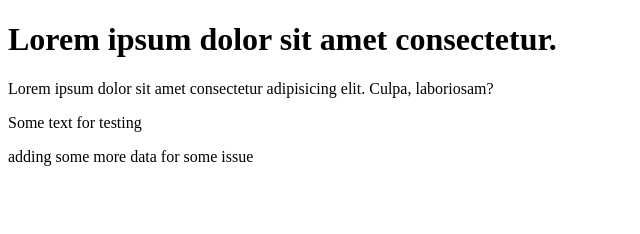
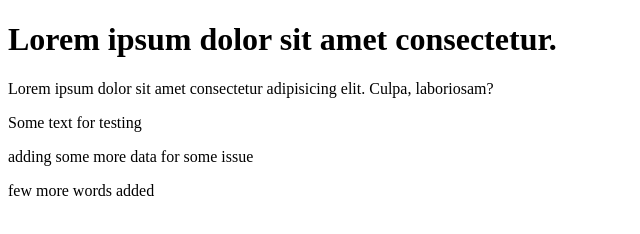
Before and after one commit to SrikanthReddyD/learn-git, a plain HTML site: page index.html in a window 1280 px wide. Shown: the whole page, without its empty margins (0-640 px from the left). Drawn offline with Linux system fonts and the light colour scheme.

Commit message:
few more words added

```diff
--- a/index.html
+++ b/index.html
@@ -11,5 +11,6 @@
     <p>Lorem ipsum dolor sit amet consectetur adipisicing elit. Culpa, laboriosam?</p>
     <p> Some text for testing</p>
     <p>adding some more data for some issue</p>
+    <p>few more words added</p>
 </body>
 </html>
```
